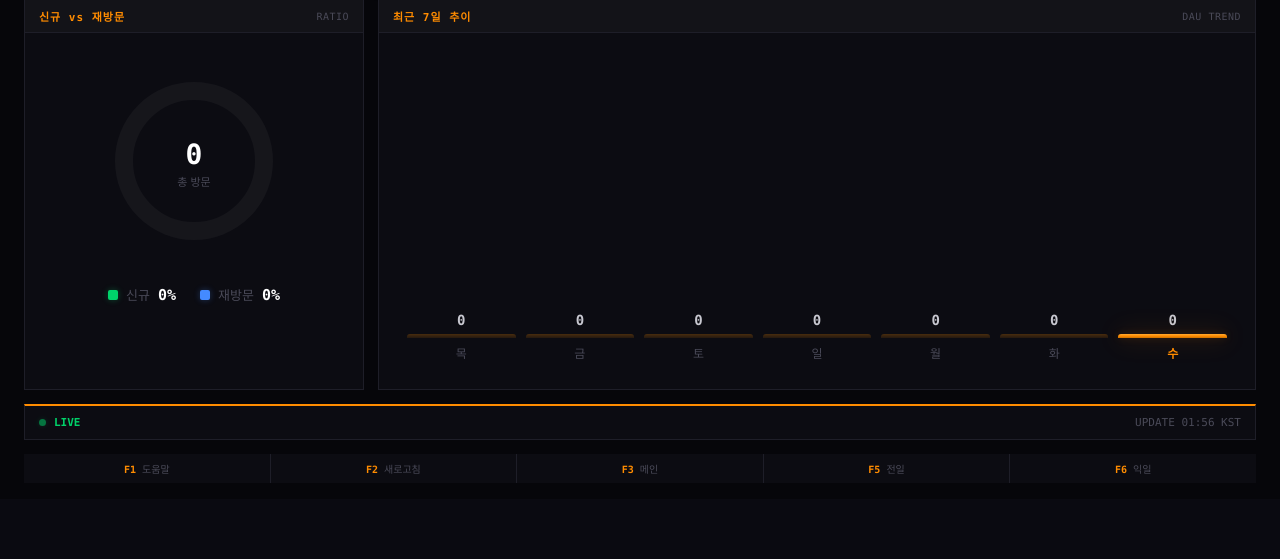
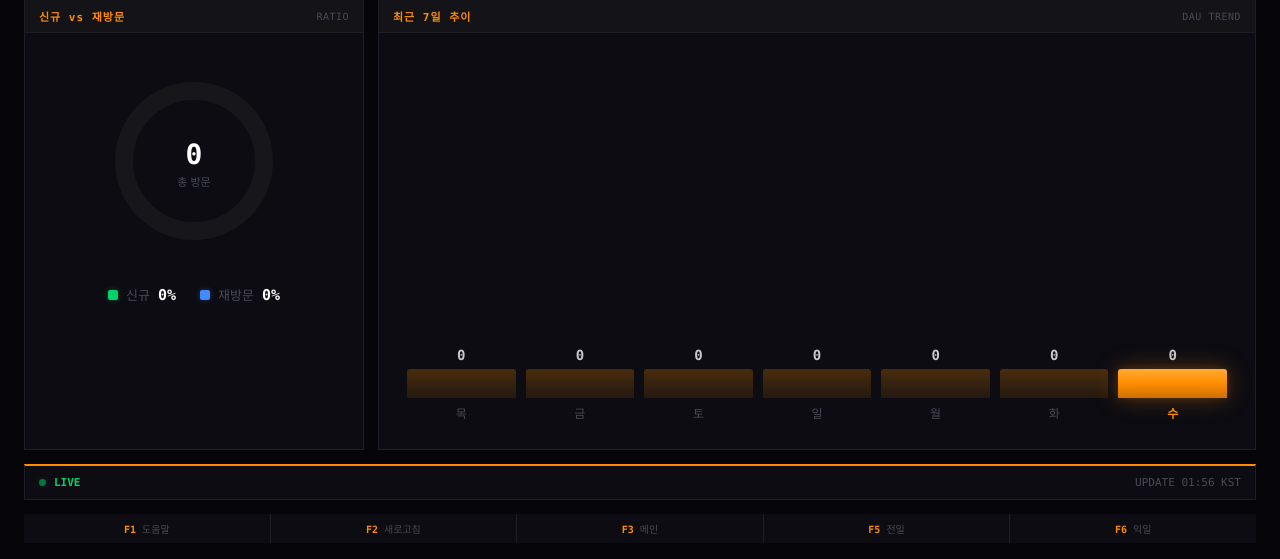
Before and after one commit to wonderfulawsome/Asset-Analysis-Platform, a FastAPI app: page /stats in a window 1280 px wide. Shown: the part 319-878 px from the top of the page. Before the commit the page ends 802 px from the top, so only its background shows below. Run offline with FastAPI, Linux system fonts and the light colour scheme; some web fonts are replaced.

Commit message:
stats: 바 차트 고정 높이 300px로 변경 (flex height 버그 수정)

```diff
--- a/templates/stats.html
+++ b/templates/stats.html
@@ -369,21 +369,21 @@
       display: flex;
       align-items: flex-end;
       gap: 10px;
-      flex: 1;
-      min-height: 250px;
+      height: 300px;
     }
-    @media (min-width: 1200px) { .chart-bars { min-height: 300px; } }
+    @media (min-width: 1200px) { .chart-bars { height: 360px; } }
+    @media (max-width: 640px) { .chart-bars { height: 220px; } }
     .bar-col {
       flex: 1;
       display: flex;
       flex-direction: column;
       align-items: center;
       gap: 6px;
-      height: 100%;
-      min-height: 250px;
+      height: 300px;
       justify-content: flex-end;
     }
-    @media (min-width: 1200px) { .bar-col { min-height: 300px; } }
+    @media (min-width: 1200px) { .bar-col { height: 360px; } }
+    @media (max-width: 640px) { .bar-col { height: 220px; } }
     .bar-val {
       font-family: var(--mono);
       font-size: 12px;
```
